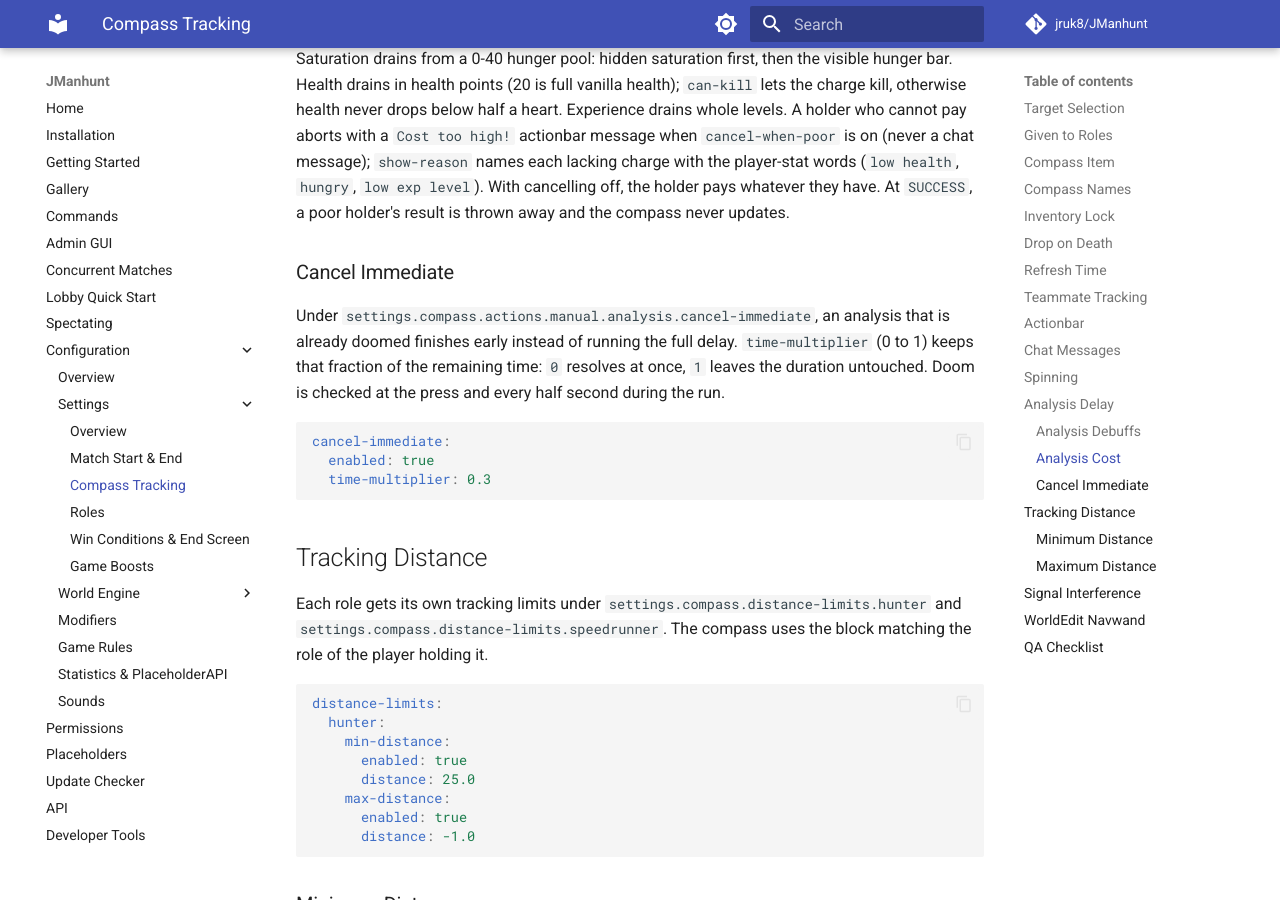
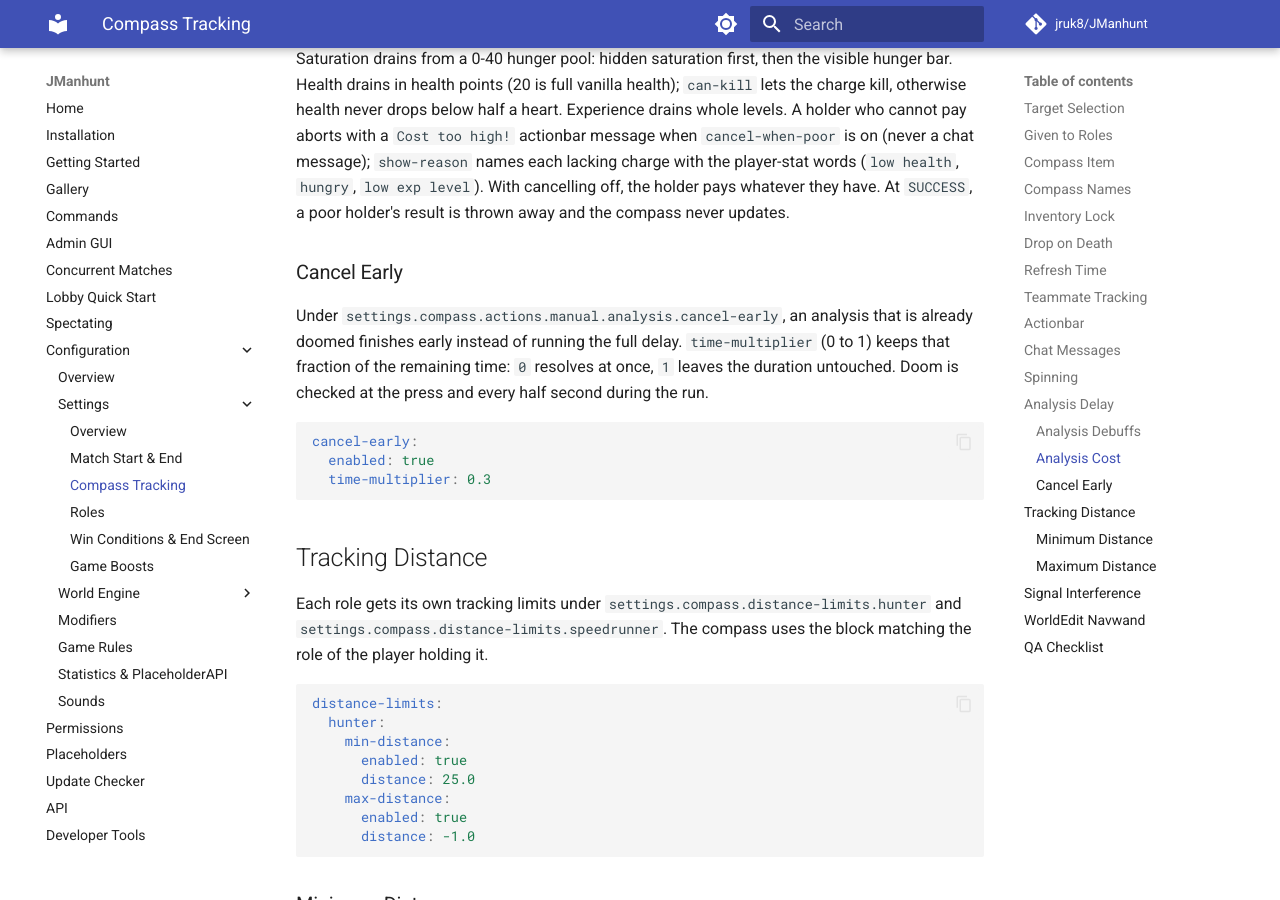
Before and after one commit to jruk8/JManhunt, an MkDocs documentation site: the page built from docs/configuration/settings/compass-tracking.md, in a window 1280 px wide and 900 px high, scrolled down 7364 px. Built offline with MkDocs 1.6.1 and Material for MkDocs 9.7.7, drawn with Linux system fonts in a browser that asks for light colours; comment, search, counter and statistics services are not loaded.

Commit message:
refactor: rename analysis cancel-immediate to cancel-early

````diff
--- a/docs/configuration/settings/compass-tracking.md
+++ b/docs/configuration/settings/compass-tracking.md
@@ -376,9 +376,9 @@ player-stat words (`low health`, `hungry`, `low exp level`). With
 cancelling off, the holder pays whatever they have. At `SUCCESS`,
 a poor holder's result is thrown away and the compass never updates.
 
-### Cancel Immediate
+### Cancel Early
 
-Under `settings.compass.actions.manual.analysis.cancel-immediate`,
+Under `settings.compass.actions.manual.analysis.cancel-early`,
 an analysis that is already doomed finishes early instead of
 running the full delay. `time-multiplier` (0 to 1) keeps that
 fraction of the remaining time: `0` resolves at once, `1` leaves
@@ -386,7 +386,7 @@ the duration untouched. Doom is checked at the press and every
 half second during the run.
 
 ```yaml
-cancel-immediate:
+cancel-early:
   enabled: true
   time-multiplier: 0.3
 ```
````
Also changed, not shown: src/main/resources/Core/gui.yml (+4 -4 lines), 3 other files.
